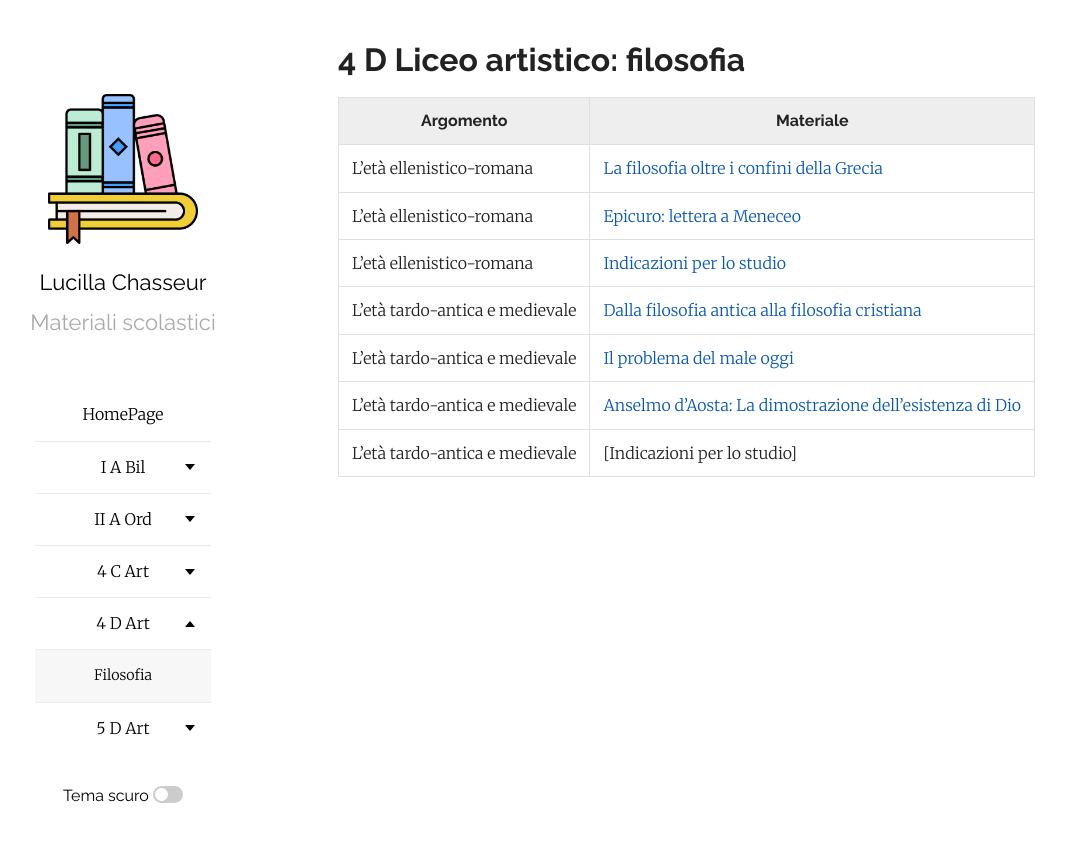
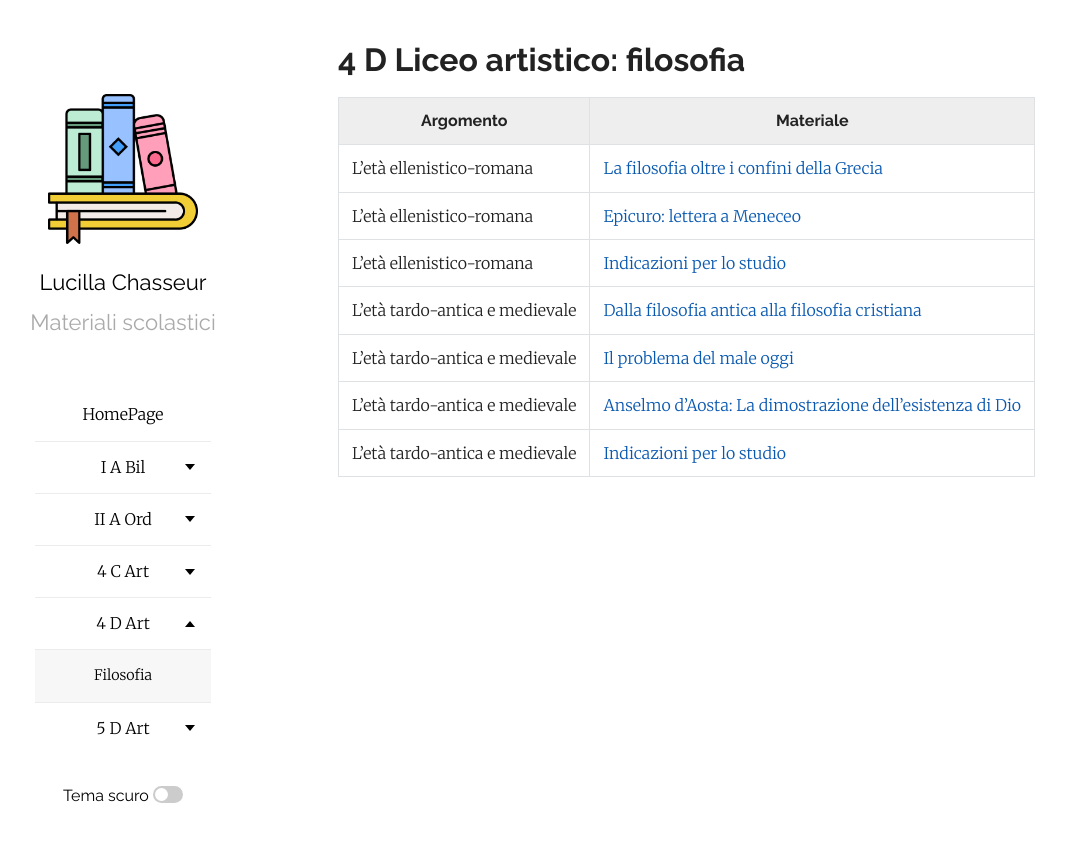
Before and after one commit to efemeridi/efemeridi.github.io, a Jekyll site: the page built from 4d_art_filosofia.md, in a window 1280 px wide. Shown: the top 842 px of the page, without its empty margins (62-1128 px from the left). Built offline with Jekyll 4.4.1, drawn with Linux system fonts in a browser that asks for light colours; our own code applies the rules of GitHub Pages for plain Markdown files; part of the change alters nothing that is shown.

```diff
--- a/4d_art_filosofia.md
+++ b/4d_art_filosofia.md
@@ -11,4 +11,4 @@ layout: page
 |L'età tardo-antica e medievale|[Dalla filosofia antica alla filosofia cristiana](/materiali/4_D_art/filosofia/03_Dalla_filo_antica_allafilo_cristiana_4D_artistico.pdf/)
 |L'età tardo-antica e medievale|[Il problema del male oggi](/materiali/4_D_art/filosofia/05_il_problema_de_male_Jonas.pdf/)
 |L'età tardo-antica e medievale|[Anselmo d'Aosta: La dimostrazione dell'esistenza di Dio](/materiali/4_D_art/filosofia/04_prova_anselmo.pdf/)
-|L'età tardo-antica e medievale|[Indicazioni per lo studio]
+|L'età tardo-antica e medievale|[Indicazioni per lo studio](/materiali/4_D_art/filosofia/PROGRAMMI/02_filocristiana_4_d_25.pdf/)
```
